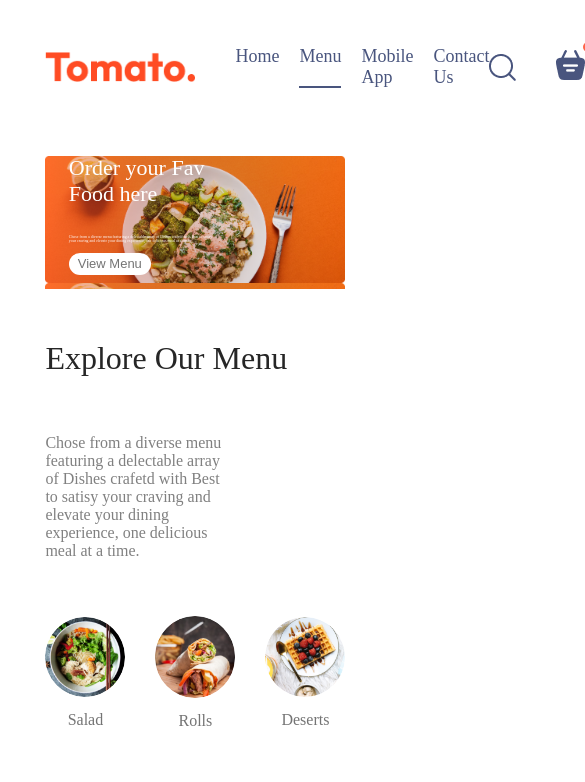
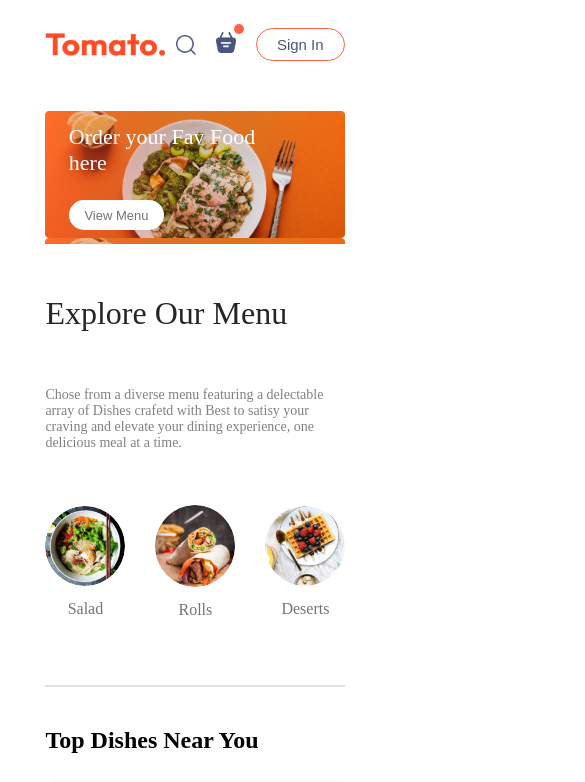
Before and after one commit to prabhatshahi/food, a React (Vite) app in the folder frontend/: page / in a window 390 px wide. Shown: the top 782 px of the page, 585 px wide, since content can reach past the window. Built offline with nearby package versions, Linux system fonts and the light colour scheme.

Commit message:
responsive

```diff
--- a/frontend/src/App.jsx
+++ b/frontend/src/App.jsx
@@ -1,16 +1,20 @@
-import React from "react";
+import React, { useState } from "react";
 import Navbar from "./components/NavBar/Navbar";
 import { Route, Routes } from "react-router-dom";
 import Home from "./pages/Home/Home";
 import Cart from "./pages/Cart/Cart";
 import Placeorder from "./pages/Placeorder/Placeorder";
 import Footer from "./components/Footer/Footer";
+import LoginPopUp from "./components/Login/LoginPopUp";
 
 const App = () => {
+  const [showLogin, setShowLogin] = useState(false);
+
   return (
     <>
+      {showLogin ? <LoginPopUp setShowLogin={setShowLogin} /> : <></>}
       <div className="app">
-        <Navbar />
+        <Navbar setShowLogin={setShowLogin} />
         <Routes>
           <Route path="/" element={<Home />} />
           <Route path="/cart" element={<Cart />} />
--- a/frontend/src/components/Exploremenu/Exploremenu.css
+++ b/frontend/src/components/Exploremenu/Exploremenu.css
@@ -53,3 +53,10 @@
   border: 4px solid tomato;
   padding: 2pxz;
 }
+
+@media (max-width: 1050px) {
+  .explore-menu-text {
+    max-width: 100%;
+    font-size: 14px;
+  }
+}
--- a/frontend/src/components/Footer/Footer.css
+++ b/frontend/src/components/Footer/Footer.css
@@ -50,3 +50,14 @@
   background-color: gray;
   border: none;
 }
+
+@media (max-width: 750px) {
+  .footer-content {
+    display: flex;
+    flex-direction: column;
+    gap: 35px;
+  }
+  .footer-copyright {
+    text-align: center;
+  }
+}
--- a/frontend/src/components/Header/Header.css
+++ b/frontend/src/components/Header/Header.css
@@ -38,3 +38,21 @@
   font-size: max(1vw, 13px);
   border-radius: 15px;
 }
+
+@media (max-width: 1050px) {
+  .header-contents {
+    max-width: 45%;
+  }
+}
+
+@media (max-width: 750px) {
+  .header-contents {
+    max-width: 65%;
+  }
+  .header-contents p {
+    display: none;
+  }
+  .header-contents button {
+    padding: 2vw 4vw;
+  }
+}
--- /dev/null
+++ b/frontend/src/components/Login/Login.css
@@ -0,0 +1,56 @@
+.login-popup {
+  position: absolute;
+  z-index: 1;
+  width: 100%;
+  height: 100%;
+  background-color: #00000090;
+  display: grid;
+}
+.login-popup-container {
+  place-self: center;
+  width: max(23vw, 330px);
+  color: #808080;
+  background-color: white;
+  display: flex;
+  flex-direction: column;
+  gap: 25px;
+  padding: 25px 30px;
+  border-radius: 8px;
+  font-size: 14px;
+  animation: fadein 0.5s;
+}
+
+.login-popup-title {
+  display: flex;
+  justify-content: space-between;
+  align-items: center;
+  color: black;
+}
+
+.login-popup-title img {
+  width: 16px;
+  cursor: pointer;
+}
+
+.login-popup-inputs {
+  display: flex;
+  flex-direction: column;
+  gap: 20px;
+}
+
+.login-popup-inputs input {
+  outline: none;
+  border: 1px solid #c9c9c9;
+  padding: 10px;
+  border-radius: 4px;
+}
+
+.login-popup-container button {
+  border: none;
+  padding: 10px;
+  border-radius: 4px;
+  color: white;
+  background-color: tomato;
+  font-size: 15px;
+  cursor: pointer;
+}
--- /dev/null
+++ b/frontend/src/components/Login/LoginPopUp.jsx
@@ -0,0 +1,51 @@
+import React, { useState } from "react";
+import "./Login.css";
+import { assets } from "../../assets/assets";
+
+const LoginPopUp = ({ setShowLogin }) => {
+  // Receive setShowLogin function as prop
+  const [currState, setCurrState] = useState("Sign up");
+
+  return (
+    <div className="login-popup">
+      <form className="login-popup-container">
+        <div className="login-popup-title">
+          <h2>{currState}</h2>
+          <img
+            onClick={() => setShowLogin(false)} // Call setShowLogin to close the popup
+            src={assets.cross_icon}
+            alt=""
+          />
+        </div>
+        <div className="login-popup-inputs">
+          {currState === "Login" ? (
+            <></>
+          ) : (
+            <input type="text" placeholder="Your Name" required />
+          )}
+
+          <input type="email" placeholder="Your Email" required />
+          <input type="password" placeholder="Password" required />
+        </div>
+        <button>{currState === "Sign up" ? "Create account" : "Login"}</button>
+        <div className="login-popup-condition">
+          <input type="checkbox" required />
+          <p>By Continuing, You agree to terms & conditions</p>
+        </div>
+        {currState === "Login" ? (
+          <p>
+            Create a new account ?{" "}
+            <span onClick={() => setCurrState("Sign up")}>Click Here</span>
+          </p>
+        ) : (
+          <p>
+            Already have an account{" "}
+            <span onClick={() => setCurrState("Login")}>Login Here</span>
+          </p>
+        )}
+      </form>
+    </div>
+  );
+};
+
+export default LoginPopUp;
--- a/frontend/src/components/NavBar/Navbar.css
+++ b/frontend/src/components/NavBar/Navbar.css
@@ -60,3 +60,50 @@
   top: -8px;
   right: -8px;
 }
+
+@media (max-width: 1050px) {
+  .navbar .logo {
+    width: 140px;
+  }
+  .navbar-menu {
+    gap: 20px;
+    font-size: 17px;
+  }
+  .navbar-right {
+    gap: 30px;
+  }
+  .navbar-right img {
+    width: 22px;
+  }
+
+  .navbar-right button {
+    padding: 8px 25px;
+  }
+}
+
+@media (max-width: 900px) {
+  .navbar .logo {
+    width: 120px;
+  }
+  .navbar-menu {
+    gap: 15px;
+    font-size: 16px;
+  }
+  .navbar-right {
+    gap: 20px;
+  }
+  .navbar-right img {
+    width: 20px;
+  }
+
+  .navbar-right button {
+    padding: 7px 20px;
+    font-size: 15px;
+  }
+}
+
+@media (max-width: 750px) {
+  .navbar-menu {
+    display: none;
+  }
+}
--- a/frontend/src/components/NavBar/Navbar.jsx
+++ b/frontend/src/components/NavBar/Navbar.jsx
@@ -1,36 +1,50 @@
 import React, { useState } from "react";
 import "./Navbar.css";
 import { assets } from "./../../assets/assets";
-const Navbar = () => {
+import { Link } from "react-router-dom";
+
+const Navbar = ({ setShowLogin }) => {
   const [menu, setMenu] = useState("menu");
 
   return (
     <div className="navbar">
       <img src={assets.logo} alt="" className="logo" />
       <ul className="navbar-menu">
-        <li
+        <li>
+          <Link
+            to="/"
             onClick={() => setMenu("home")}
             className={menu === "home" ? "active" : ""}
           >
             Home
+          </Link>
         </li>
-        <li
+        <li>
+          <a
+            href="#explore-menu"
             onClick={() => setMenu("menu")}
             className={menu === "menu" ? "active" : ""}
           >
             Menu
+          </a>
         </li>
-        <li
+        <li>
+          <a
+            href="#app-download"
             onClick={() => setMenu("mobile-app")}
             className={menu === "mobile-app" ? "active" : ""}
           >
             Mobile App
+          </a>
         </li>
-        <li
+        <li>
+          <a
+            href="#footer"
             onClick={() => setMenu("contact-us")}
             className={menu === "contact-us" ? "active" : ""}
           >
             Contact Us
+          </a>
         </li>
       </ul>
       <div className="navbar-right">
@@ -39,7 +53,7 @@
           <img src={assets.basket_icon} alt="" />
           <div className="dot"></div>
         </div>
-        <button>Sign In</button>
+        <button onClick={() => setShowLogin(true)}>Sign In</button>
       </div>
     </div>
   );
--- a/frontend/src/index.css
+++ b/frontend/src/index.css
@@ -3,6 +3,7 @@
   margin: 0;
   box-sizing: border-box;
   font-family: Outfit;
+  scroll-behavior: smooth;
 }
 
 body {
```
Lines whose indentation alone changed are shown as unchanged.
